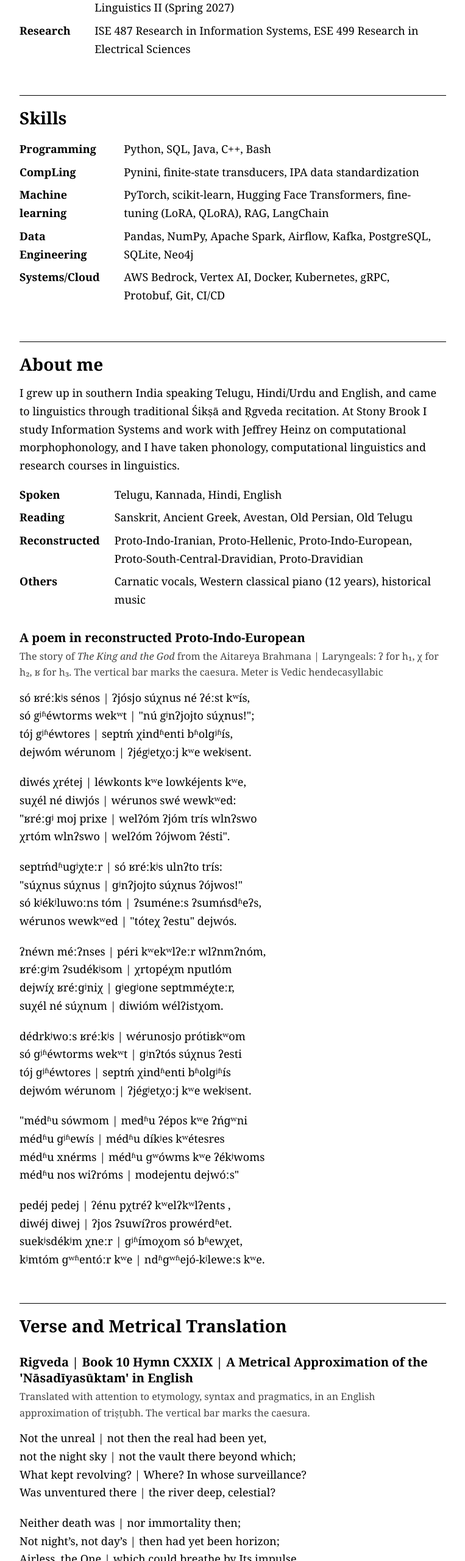
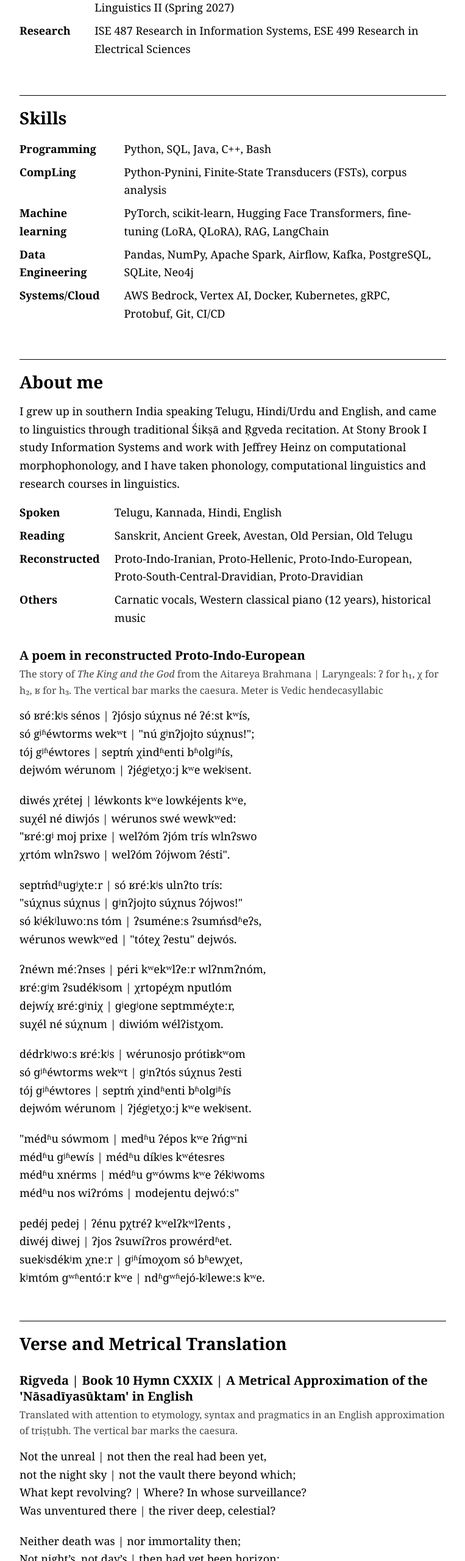
Before and after one commit to KoushikVaddi/KoushikVaddi.github.io, a plain HTML site: page index.html in a window 1280 px wide. Shown: the part 2960-5520 px from the top of the page at 61% size, without its empty margins (258-1021 px from the left). Drawn offline with Linux system fonts and the light colour scheme; a web font is replaced by a local one.

Commit message:
Refine skills and translation descriptions in index.html
Updated the description of Computational Linguistics and the translation note for the Rigveda.

```diff
--- a/index.html
+++ b/index.html
@@ -137,7 +137,7 @@ footer{border-top:1px solid #000;margin-top:56px;padding-top:20px;padding-bottom
     <h2>Skills</h2>
 <table>
   <tr><td>Programming</td><td>Python, SQL, Java, C++, Bash</td></tr>
-  <tr><td>CompLing</td><td>Pynini, finite-state transducers, IPA data standardization</td></tr>
+  <tr><td>CompLing</td><td>Python-Pynini, Finite-State Transducers (FSTs), corpus analysis</td></tr>
   <tr><td>Machine learning</td><td>PyTorch, scikit-learn, Hugging Face Transformers, fine-tuning (LoRA, QLoRA), RAG, LangChain</td></tr>
   <tr><td>Data Engineering</td><td>Pandas, NumPy, Apache Spark, Airflow, Kafka, PostgreSQL, SQLite, Neo4j</td></tr>
   <tr><td>Systems/Cloud</td><td>AWS Bedrock, Vertex AI, Docker, Kubernetes, gRPC, Protobuf, Git, CI/CD</td></tr>
@@ -199,7 +199,7 @@ kʲmtóm ɡʷʱentóːr kʷe | ndʱɡʷʱejó-kʲleweːs kʷe.</p>
 <h2>Verse and Metrical Translation</h2>
 
 <h3>Rigveda | Book 10 Hymn CXXIX | A Metrical Approximation of the 'Nāsadīyasūktam' in English</h3>
-<p class="small">Translated with attention to etymology, syntax and pragmatics, in an English approximation of triṣṭubh. The vertical bar marks the caesura.</p>
+<p class="small">Translated with attention to etymology, syntax and pragmatics in an English approximation of triṣṭubh. The vertical bar marks the caesura.</p>
 <!-- Your recording: upload it as audio/nasadiya.mp3. Until then the player stays hidden. -->
 <audio controls preload="metadata" src="audio/nasadiya.mp3" onerror="this.remove()"></audio>
 <div class="poem">
```
